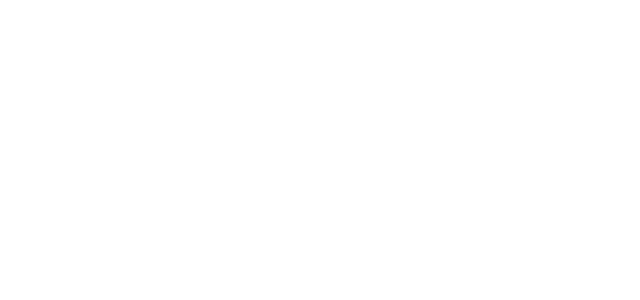
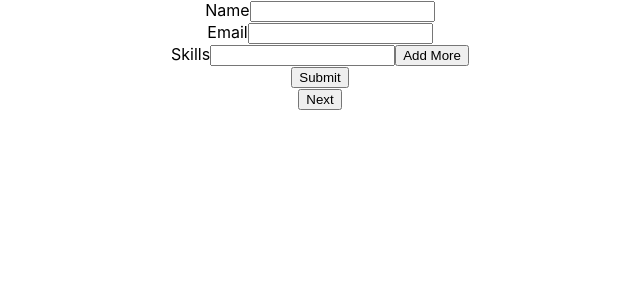
Before and after one commit to shahabhi095/Promatics_Assignment, a React (Create React App) app: page / in a window 1280 px wide. Shown: the top 300 px of the page, without its empty margins (320-960 px from the left). Built offline with nearby package versions, Linux system fonts and the light colour scheme.

Commit message:
eccommerce user details

```diff
--- a/package.json
+++ b/package.json
@@ -8,6 +8,7 @@
     "@testing-library/user-event": "^13.5.0",
     "react": "^18.2.0",
     "react-dom": "^18.2.0",
+    "react-router-dom": "^6.14.2",
     "react-scripts": "5.0.1",
     "web-vitals": "^2.1.4"
   },
--- a/src/App.js
+++ b/src/App.js
@@ -1,10 +1,17 @@
-import logo from './logo.svg';
 import './App.css';
+import { UserInformation } from './Components/UserInformation';
+import { ShippingDetails } from './Components/ShippingDetails';
+import { PaymentInformation } from './Components/PaymentInformation';
+import { Route, Routes } from 'react-router-dom';
 
 function App() {
   return (
     <div className="App">
-
+      <Routes>
+        <Route path="/" element={<UserInformation/>}></Route>
+        <Route path="/shipingdetails" element={<ShippingDetails/>}></Route>
+        <Route path="/paymentinformation" element={<PaymentInformation/>}></Route>
+      </Routes>
     </div>
   );
 }
--- /dev/null
+++ b/src/Components/PaymentInformation.jsx
@@ -0,0 +1,52 @@
+import React from 'react'
+import { useContext, useState } from 'react'
+import { userContext } from '../ContextApi/contextapi'
+import { Navigate, useNavigate } from 'react-router-dom'
+
+export const PaymentInformation = () => {
+    const [userData, setUserInfo] = useState({card_num:"", expiray_date:"", cvv:""})
+    //const [addskills, setaddSkills]= useState("")
+    const navigate = useNavigate()
+
+
+    const {  paymentsDetails,setPaymentsDetails} = useContext(userContext)
+    const [error, setError] = useState(false)
+    const handleChange = (event)=>{
+        setUserInfo({...userData, [event.target.name]: event.target.value})
+        // if(event.target.name ==="skills"){
+        //     setaddSkills(event.target.value)
+        // }
+    }
+
+    const HandleSubmit = (e)=>{
+
+        e.preventDefault()
+        if(userData.address==="" || userData.city==="" || userData.postalcode ===""){
+            setError(true)
+        }else{
+            setError(false)
+            setPaymentsDetails([...paymentsDetails, userData])
+        }
+
+    }
+
+    console.log("paymentsDetails",paymentsDetails)
+
+        const {card_num,
+            expiray_date,
+            cvv} = userData
+  return (
+    <div><form action="" onSubmit={HandleSubmit}>
+    <label htmlFor="Name">Card Num</label>
+    <input type="number" name='card_num' value={card_num} onChange={handleChange} required/><br />
+    <label htmlFor="email">Expiray Date</label>
+    <input type="date" name='expiray_date' value={expiray_date} onChange={handleChange}  required/><br />
+    <label htmlFor="skills" >CVV</label>
+    <input type="number" name='cvv' onChange={handleChange}  value={cvv}/><br />
+
+    <input type="submit" />
+</form>
+<button disabled={error} onClick={()=>navigate("/shipingdetails")}>prev</button>
+</div>
+  )
+}
--- /dev/null
+++ b/src/Components/ShippingDetails.jsx
@@ -0,0 +1,62 @@
+import React from 'react'
+import { useContext, useState } from 'react'
+import { userContext } from '../ContextApi/contextapi'
+import { Navigate, useNavigate } from 'react-router-dom'
+export const ShippingDetails = () => {
+    const [userData, setUserInfo] = useState({address:"", city:"", postalcode:""})
+    //const [addskills, setaddSkills]= useState("")
+    const navigate = useNavigate()
+    const {shippingDetails, setShippingDetails} = useContext(userContext)
+    const [error, setError] = useState(false)
+    const handleChange = (event)=>{
+        setUserInfo({...userData, [event.target.name]: event.target.value})
+        // if(event.target.name ==="skills"){
+        //     setaddSkills(event.target.value)
+        // }
+    }
+
+    const HandleSubmit = (e)=>{
+
+        e.preventDefault()
+        if(userData.address==="" || userData.city==="" || userData.postalcode ===""){
+            setError(true)
+        }else{
+            setError(false)
+            setShippingDetails([...shippingDetails, userData])
+        }
+
+    }
+    const handlePrev=()=>{
+        navigate("/")
+    }
+
+    const handleNext=()=>{
+        if(userData.address==="" || userData.city==="" || userData.postalcode ===""){
+            setError(true)
+        }
+        if(!error){
+            navigate("/paymentinformation")
+        }else{
+            return <h1>Data is not secure</h1>
+        }
+    }
+    console.log("shippingDetails",shippingDetails)
+
+        const {address,city,postalcode} = userData
+  return (
+    <div><form action="" onSubmit={HandleSubmit}>
+    <label htmlFor="Name">Address</label>
+    <input type="text" name='address' value={address} onChange={handleChange} required/><br />
+    <label htmlFor="email">City</label>
+    <input type="text" name='city' value={city} onChange={handleChange}  required/><br />
+    <label htmlFor="skills" >Postal code</label>
+    <input type="number" name='postalcode' onChange={handleChange}  value={postalcode}/><br />
+
+    <input type="submit" />
+</form>
+<button onClick={handlePrev}>prev</button>
+{error===true?<h1>Data is not secure</h1>:null}
+       <button disabled={error} onClick={handleNext}>Next</button>
+</div>
+  )
+}
--- /dev/null
+++ b/src/Components/UserInformation.jsx
@@ -0,0 +1,66 @@
+import React, { useContext, useState } from 'react'
+import { userContext } from '../ContextApi/contextapi'
+import { Navigate, useNavigate } from 'react-router-dom'
+
+export const UserInformation = () => {
+    const [userData, setUserInfo] = useState({name:"", email:"", skills:""})
+//const [addskills, setaddSkills]= useState("")
+const navigate = useNavigate()
+const {userDetails, setUSerDetails} = useContext(userContext)
+const [error, setError] = useState(false)
+const handleChange = (event)=>{
+    setUserInfo({...userData, [event.target.name]: event.target.value})
+    // if(event.target.name ==="skills"){
+    //     setaddSkills(event.target.value)
+    // }
+}
+// if(userDetails.length!==0){
+//     setUserInfo(userDetails[userDetails.length-1])
+// }
+
+const HandleSubmit = (e)=>{
+
+    e.preventDefault()
+    if(userData.name==="" || userData.email==="" || userData.skills==="" ){
+        setError(true)
+    }else{
+        setError(false)
+    }
+    setUSerDetails([...userDetails, userData])
+}
+
+const handleNext=()=>{
+    if(userData.name==="" || userData.email==="" || userData.skills==="" ){
+        setError(true)
+    }else{
+        setError(false)
+    }
+    if(!error){
+        navigate("/shipingdetails")
+    }else{
+        return <h1>Data is not secure</h1>
+    }
+}
+
+console.log("userDetails",userDetails)
+
+console.log(userData)
+    const {name,email,skills} = userData
+  return (
+    <div>
+        <form action="" onSubmit={HandleSubmit}>
+            <label htmlFor="Name">Name</label>
+            <input type="text" name='name' value={name} onChange={handleChange} required/><br />
+            <label htmlFor="email">Email</label>
+            <input type="email" name='email' value={email} onChange={handleChange}  required/><br />
+            <label htmlFor="skills" >Skills</label>
+            <input type="text" name='skills' onChange={handleChange}  value={skills}/><button>Add More</button><br />
+
+            <input type="submit" />
+        </form>
+        {error===true?<h1>Data is not secure</h1>:null}
+       <button disabled={error} onClick={handleNext}>Next</button>
+
+    </div>
+  )
+}
--- /dev/null
+++ b/src/ContextApi/contextapi.js
@@ -0,0 +1,15 @@
+import { createContext, useState } from "react";
+
+
+export  const userContext = createContext()
+
+export const UserContextProvider = ({children})=>{
+const [userDetails, setUSerDetails] = useState([])
+const [shippingDetails, setShippingDetails] = useState([])
+const [paymentsDetails, setPaymentsDetails] = useState([])
+    return (
+        <userContext.Provider value={{userDetails, setUSerDetails, shippingDetails, setShippingDetails, paymentsDetails, setPaymentsDetails}}>
+{children}
+        </userContext.Provider>
+    )
+}
```
Also changed, not shown: src/index.js (+6 -1 lines), 1 other file (tests, documents, lock files or other folders).
